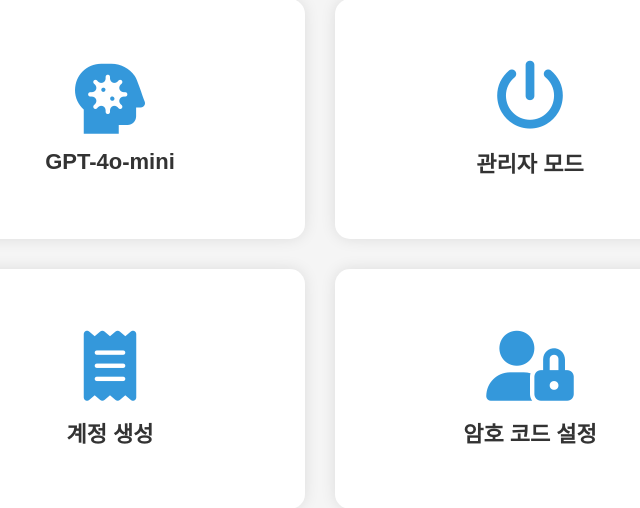
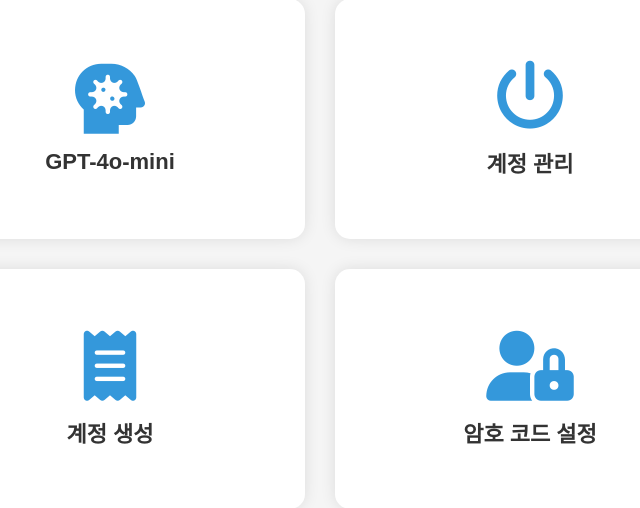
Before and after one commit to soomincd/flask, a Flask app: page /index in a window 1280 px wide. Shown: the part 229-737 px from the top of the page, without its empty margins (320-960 px from the left). Run offline with Flask 2, Linux system fonts and the light colour scheme.

Commit message:
Update index.html

```diff
--- a/templates/index.html
+++ b/templates/index.html
@@ -78,7 +78,7 @@
         </a>
         <a href="https://edmakers-0804e31d8eb9.herokuapp.com/admin" class="box">
             <i class="fa-solid fa-power-off"></i>
-            <h3>관리자 모드</h3>
+            <h3>계정 관리</h3>
         </a>
         <a href="https://edmakers-0804e31d8eb9.herokuapp.com/register" class="box">
             <i class="fa-solid fa-receipt"></i>
```
